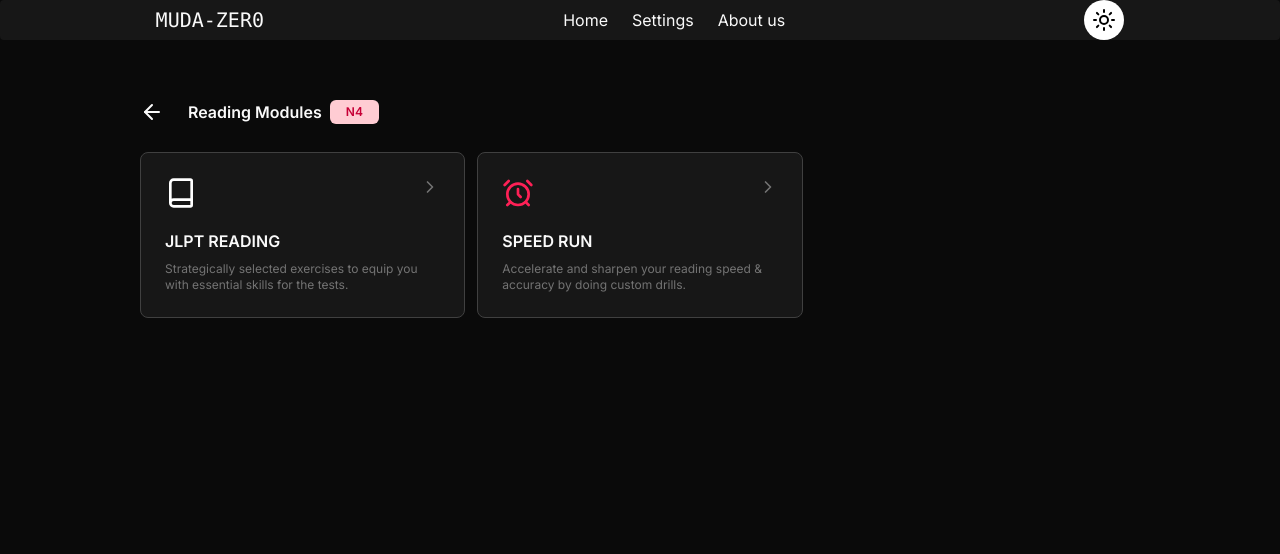
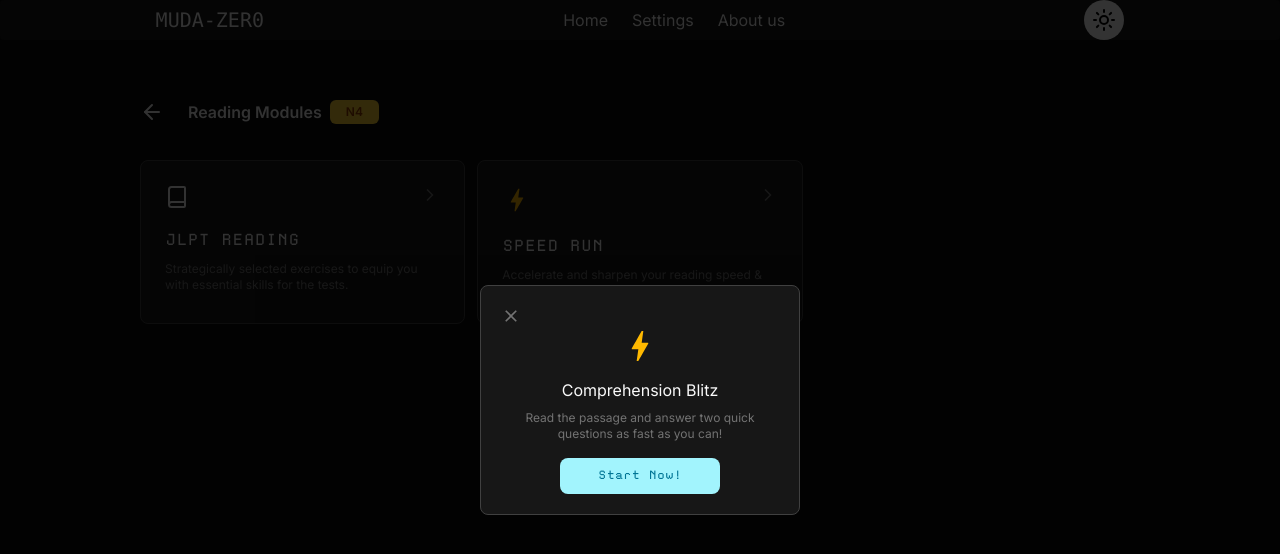
Before and after one commit to VeryLazyDev/Japanese-Web-Frontend-Admin, a React (Vite) app: page /reading-modules in a window 1280 px wide. Both pictures are taken after a click on the element 639 px from the left and 235 px from the top of the page. Shown: the top 554 px of the page. Built offline with nearby package versions, Linux system fonts and the light colour scheme.

Commit message:
speedrun pop-up update

```diff
--- a/src/app/features/home-user/components/module-card.jsx
+++ b/src/app/features/home-user/components/module-card.jsx
@@ -20,7 +20,7 @@ const ModuleCard = ({
       >
         <div className="flex w-full">
           <div className="w-full h-auto">
-            <h1 className="font-semibold mb-3 uppercase">{title} </h1>
+            <h1 className="font-aux-mono mb-3 uppercase">{title} </h1>
             <p className="min-w-45 text-xs text-neutral-500">{description}</p>
           </div>
 
--- a/src/app/features/reading-modules-user/components/card.jsx
+++ b/src/app/features/reading-modules-user/components/card.jsx
@@ -1,17 +1,18 @@
 
 import { ChevronRight } from "lucide-react";
 
-const Card = ({title, Icon, desc, color}) => {
+const Card = ({title, Icon, desc, style, onClick}) => {
     return(
         <>
-        <div className="border-neutral-700 bg-secondary-bg w-full h-auto p-6 border rounded-lg cursor-pointer
+        <div onClick={onClick}
+         className="border-neutral-700 bg-secondary-bg w-full h-auto p-6 border rounded-lg cursor-pointer
             hover:scale-102 hover:shadow-md transition-all duration-200 select-none">
                 <div className="flex justify-between">
-                    {Icon && <Icon size={32} className={color}/>}
+                    {Icon && <Icon className={style}/>}
                     <ChevronRight size={20} className="text-muted-font"></ChevronRight>
                 </div>
 
-            <h1 className="w-full mt-5 mb-2 font-semibold uppercase">{title}</h1>
+            <h1 className="w-full mt-5 mb-2 font-aux-mono uppercase">{title}</h1>
             <p className="font-normal text-muted-font text-xs">{desc}</p>
         </div>
         </>
--- a/src/app/features/reading-modules-user/components/level-badge.jsx
+++ b/src/app/features/reading-modules-user/components/level-badge.jsx
@@ -4,7 +4,7 @@ const LevelBadge = ({level}) => {
     return(
         <>
         <div className="flex items-center justify-between select-none">
-            <p className="bg-rose-200 text-rose-700 px-4 py-1 rounded-md font-semibold text-xs">{level}</p>
+            <p className="bg-amber-300 text-amber-800 px-4 py-1 rounded-md font-semibold text-xs">{level}</p>
         </div>
         </>
     )
--- /dev/null
+++ b/src/app/features/reading-modules-user/components/speedrun-popup.jsx
@@ -0,0 +1,19 @@
+import { MdBolt, MdClose } from "react-icons/md";
+import UserMainBtn from "@/components/buttons/user-main-btn";
+
+const SpeedrunPopup = ({close}) => {
+    return(<>
+        <div className="border-neutral-700 bg-secondary-bg border rounded-lg w-80 h-auto p-5">
+            <MdClose size={20} onClick={close} className="text-muted-font cursor-pointer"></MdClose>
+            <MdBolt size={40} className="text-amber-400 m-auto"></MdBolt>
+            <h1 className="text-center text-primary-font mt-3 w-full">Comprehension Blitz</h1>
+            <p className="text-center text-xs text-muted-font mt-2 w-full">Read the passage and answer two quick questions as fast as you can!</p>
+            <span className="flex justify-center">
+                <UserMainBtn title={"Start Now!"} style={"bg-cyan-200 text-cyan-700 w-40"}></UserMainBtn>
+            </span>
+
+        </div>
+    </>)
+}
+
+export default SpeedrunPopup;
--- a/src/app/features/reading-modules-user/page.jsx
+++ b/src/app/features/reading-modules-user/page.jsx
@@ -1,18 +1,34 @@
 import Card from "./components/card";
 import BackHeader from "./components/back-header";
 import { readingModules } from "@/constant/user-home-modules";
+import { useState } from "react";
+import SpeedrunPopup from "./components/speedrun-popup";
+
 
 
 const ReadingModulePage = () => {
+
+    const [isOpen, setIsOpen] = useState(false) // speedrun-popup
+
+
+
     return (
         <>
             <div className="bg-transparent w-90 sm:w-150 lg:w-250 h-auto flex justify-center pt-3 pb-10">
+
+                {isOpen && (
+                    <div className='bg-black/80 fixed inset-0 z-10 flex items-center justify-center'>
+                        <SpeedrunPopup close={() => setIsOpen(false)}/>
+                    </div>
+                )}
+
                 <div className="bg-transparent w-full h-auto">
                     <BackHeader title={"Reading Modules"}></BackHeader>
-                    <div className="bg-transparent w-full h-auto mt-5 gap-3 grid grid-cols-1 sm:grid-cols-2 lg:grid-cols-3">
-                        {readingModules.map((item) => (
-                            <Card key={item.id} title={item.title} Icon={item.icon} desc={item.desc} color={item.color}></Card>
-                        ))}
+                    <div className="bg-transparent w-full h-auto mt-7 gap-3 grid grid-cols-1 sm:grid-cols-2 lg:grid-cols-3">
+                        <Card title={readingModules[0].title} Icon={readingModules[0].icon} desc={readingModules[0].desc} style={readingModules[0].style}></Card>
+
+                        <Card onClick={() => setIsOpen(true)}
+                        title={readingModules[1].title} Icon={readingModules[1].icon} desc={readingModules[1].desc} style={readingModules[1].style}></Card>
                     </div>
                 </div>
 
--- /dev/null
+++ b/src/components/buttons/user-main-btn.jsx
@@ -0,0 +1,11 @@
+
+
+const UserMainBtn = ({title, style}) => {
+    return(
+        <>
+        <button className={`${style} mt-4 rounded-lg h-9 text-xs font-aux-mono cursor-pointer hover:scale-102 transition-transform duration-100`}>{title}</button>
+        </>
+    )
+}
+
+export default UserMainBtn;
--- a/src/constant/user-home-modules.js
+++ b/src/constant/user-home-modules.js
@@ -1,4 +1,23 @@
 import { Book, AlarmClockIcon } from "lucide-react";
+import { MdBolt } from "react-icons/md";
+
+export const readingModules = [
+    {
+        id: 1,
+        title: "jlpt reading",
+        icon: Book,
+        desc: "Strategically selected exercises to equip you with essential skills for the tests.",
+        color: "white text-3xl"
+    },
+    {
+        id: 2,
+        title: "speed run",
+        icon: MdBolt,
+        desc: "Accelerate and sharpen your reading speed & accuracy by doing quick drills.",
+        style: "text-amber-400 text-3xl",
+
+    }
+]
 
 export const modules = [
   {
@@ -44,20 +63,3 @@ export const modules = [
     kanjiColor: "text-yellow-700",
   },
 ];
-
-export const readingModules = [
-    {
-        id: 1,
-        title: "jlpt reading",
-        icon: Book,
-        desc: "Strategically selected exercises to equip you with essential skills for the tests.",
-        color: "text-white"
-    },
-    {
-        id: 2,
-        title: "speed run",
-        icon: AlarmClockIcon,
-        desc: "Accelerate and sharpen your reading speed & accuracy by doing custom drills.",
-        color: "text-rose-500"
-    }
-]
```
Also changed, not shown: src/assets/icons/bolt-icon.svg (added).
